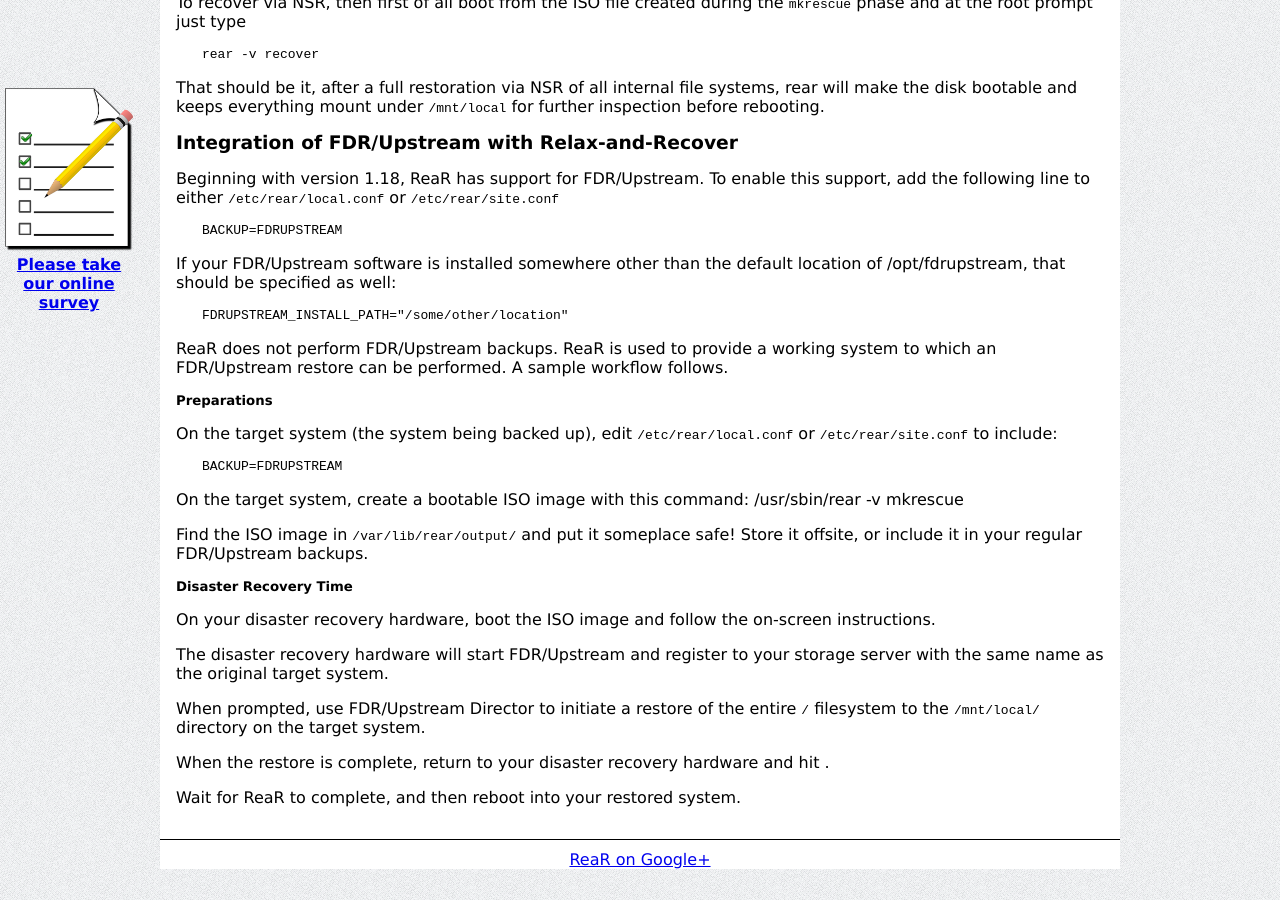
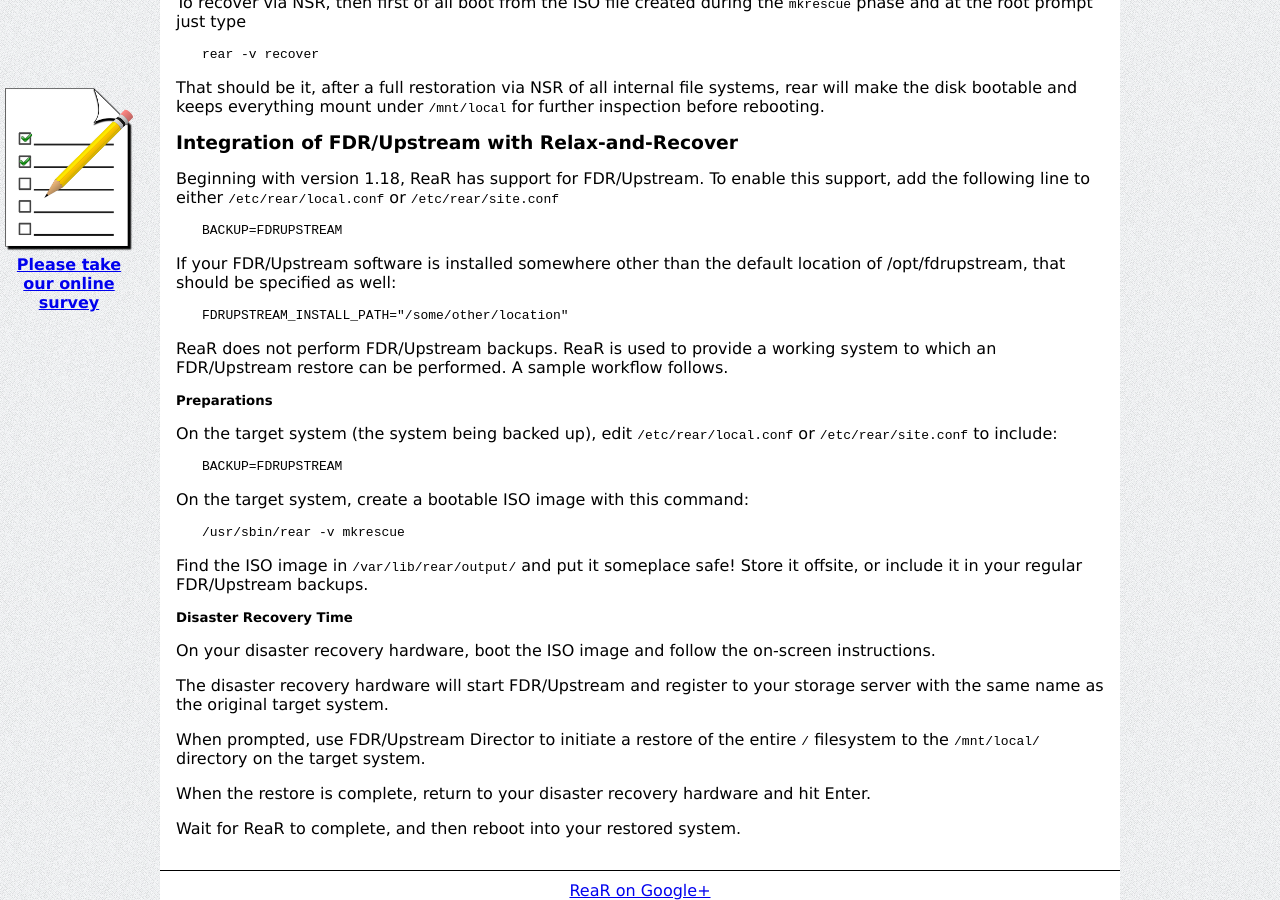
Before and after one commit to rear/rear.github.com, a Jekyll site: the page built from documentation/usecases.md, in a window 1280 px wide and 900 px high, scrolled down 1543 px. Built offline with Jekyll 4.4.1, drawn with Linux system fonts in a browser that asks for light colours; comment, search, counter and statistics services are not loaded.

Commit message:
Formatting fixes

```diff
--- a/documentation/usecases.md
+++ b/documentation/usecases.md
@@ -95,6 +95,7 @@ or `/etc/rear/site.conf` to include:
     BACKUP=FDRUPSTREAM
 
 On the target system, create a bootable ISO image with this command:
+
     /usr/sbin/rear -v mkrescue
 
 Find the ISO image in `/var/lib/rear/output/` and put it someplace safe!  Store it offsite, or include it in your regular FDR/Upstream backups.
@@ -107,6 +108,6 @@ The disaster recovery hardware will start FDR/Upstream and register to your stor
 
 When prompted, use FDR/Upstream Director to initiate a restore of the entire `/` filesystem to the `/mnt/local/` directory on the target system.
 
-When the restore is complete, return to your disaster recovery hardware and hit <enter>.
+When the restore is complete, return to your disaster recovery hardware and hit Enter.
 
 Wait for ReaR to complete, and then reboot into your restored system.
```
